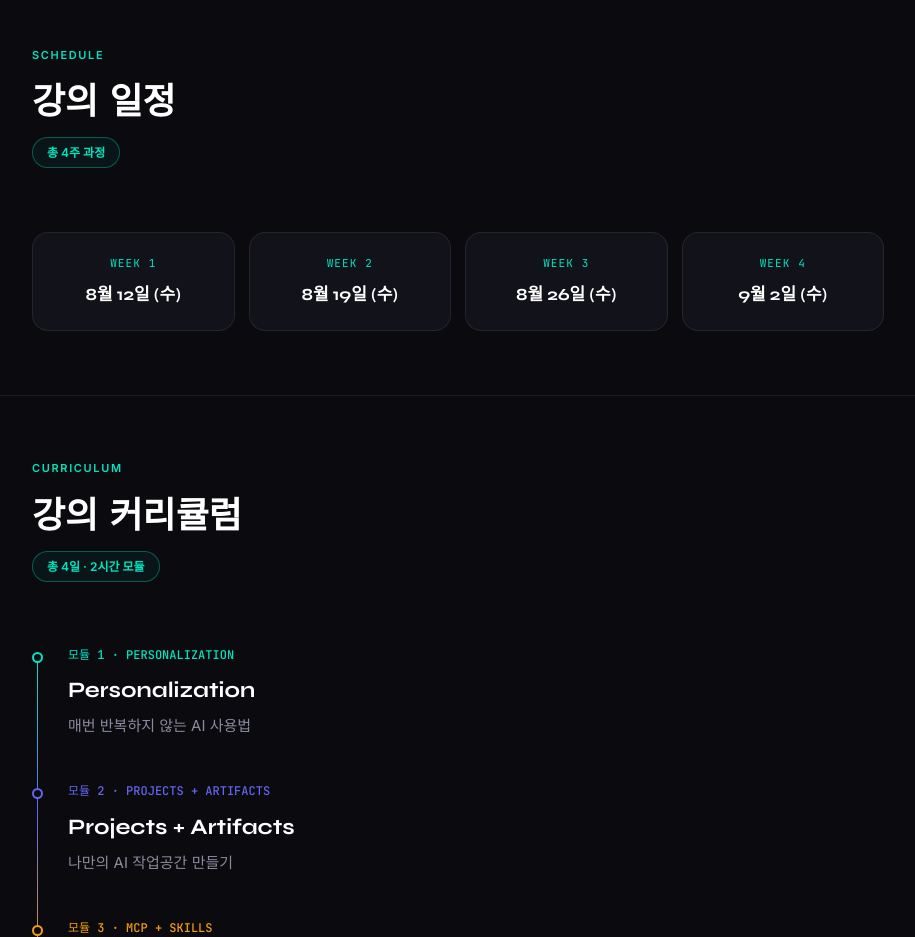
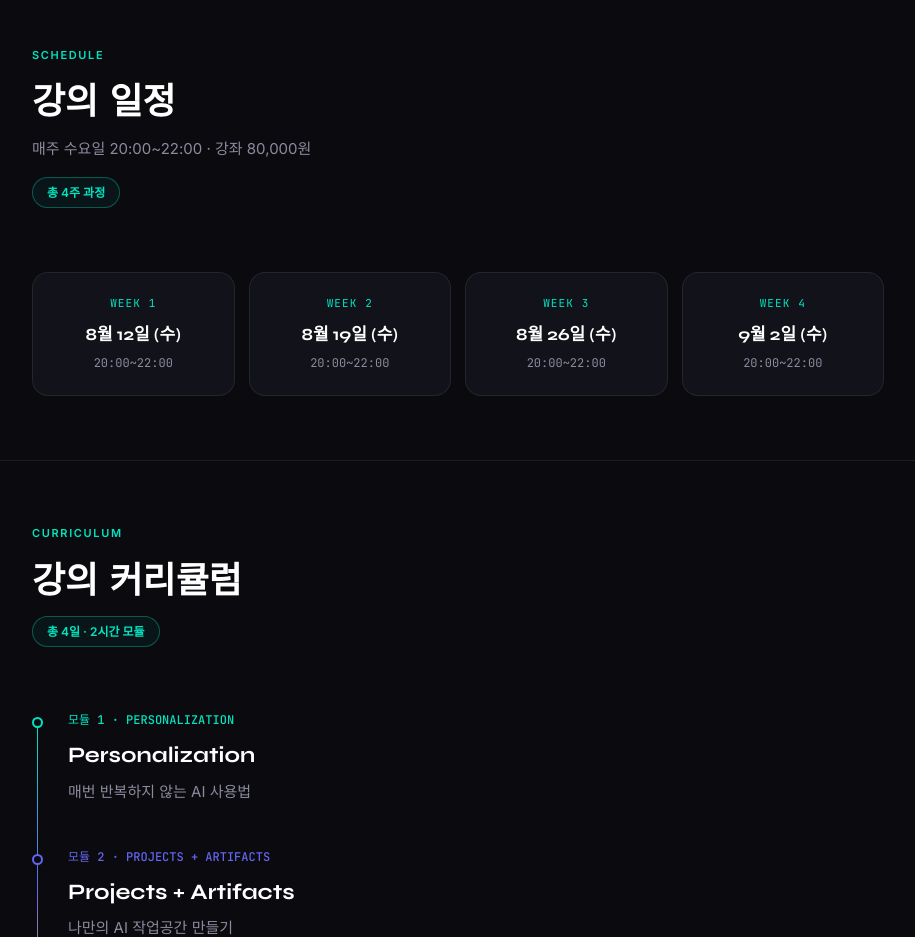
Before and after one commit to will5ma/wearablesearch, a plain HTML site: page course.html in a window 1280 px wide. Shown: the part 1940-2877 px from the top of the page, without its empty margins (182-1097 px from the left). Drawn offline with Linux system fonts and the light colour scheme.

Commit message:
update: 신청 폼 링크 통일, 강의 일정에 시간·가격 정보 추가
- 사이트 전체 '강의 신청하기' 버튼을 naver.me/FhutPFfy로 통일
- index.html Hero 일정, course.html 일정 요약에 20:00~22:00 시간 반영
- course.html WEEK 1~4 카드 각각에 20:00~22:00 시간 추가
- course.html 일정 요약에 '강좌 80,000원' 가격 정보 추가

Co-Authored-By: Claude Sonnet 4.6 <noreply@anthropic.com>

```diff
--- a/course.html
+++ b/course.html
@@ -128,6 +128,11 @@
       margin-bottom: 12px;
     }
     .section-header { margin-bottom: 40px; }
+    .schedule-info {
+      color: var(--text-muted);
+      font-size: 15px;
+      margin-bottom: 16px;
+    }
 
     /* ═══ NAV ═══ */
     #nav {
@@ -332,6 +337,12 @@
       font-family: 'Syne', sans-serif;
       font-weight: 700;
       font-size: 17px;
+    }
+    .schedule-time {
+      font-family: 'JetBrains Mono', monospace;
+      font-size: 12px;
+      color: var(--text-muted);
+      margin-top: 6px;
     }
 
     /* Curriculum timeline */
@@ -639,24 +650,29 @@
       <div class="section-header fade-up">
         <div class="section-label">SCHEDULE</div>
         <h2 class="section-title" id="schedule-title">강의 일정</h2>
+        <p class="schedule-info">매주 수요일 20:00~22:00 · 강좌 80,000원</p>
         <span class="schedule-badge">총 4주 과정</span>
       </div>
       <div class="schedule-grid fade-up" role="list" aria-label="강의 일정 4회">
         <div class="glass-card schedule-card" role="listitem">
           <div class="schedule-week">WEEK 1</div>
           <div class="schedule-date">8월 12일 (수)</div>
+          <div class="schedule-time">20:00~22:00</div>
         </div>
         <div class="glass-card schedule-card" role="listitem">
           <div class="schedule-week">WEEK 2</div>
           <div class="schedule-date">8월 19일 (수)</div>
+          <div class="schedule-time">20:00~22:00</div>
         </div>
         <div class="glass-card schedule-card" role="listitem">
           <div class="schedule-week">WEEK 3</div>
           <div class="schedule-date">8월 26일 (수)</div>
+          <div class="schedule-time">20:00~22:00</div>
         </div>
         <div class="glass-card schedule-card" role="listitem">
           <div class="schedule-week">WEEK 4</div>
           <div class="schedule-date">9월 2일 (수)</div>
+          <div class="schedule-time">20:00~22:00</div>
         </div>
       </div>
     </div>
@@ -744,7 +760,7 @@
         <h2 class="apply-headline" id="apply-title">
           지금 바로 4주 동안<br />Claude AI를 제대로 배우는 여정을 시작하세요.
         </h2>
-        <a href="https://forms.gle/tK8r1CM1stfHhcpS8" target="_blank" rel="noopener noreferrer" class="btn btn-primary" aria-label="강의 신청하기" style="position:relative;">
+        <a href="https://naver.me/FhutPFfy" target="_blank" rel="noopener noreferrer" class="btn btn-primary" aria-label="강의 신청하기" style="position:relative;">
           강의 신청하기
           <svg width="16" height="16" viewBox="0 0 16 16" fill="none" aria-hidden="true">
             <path d="M3 8h10M9 4l4 4-4 4" stroke="currentColor" stroke-width="1.5" stroke-linecap="round" stroke-linejoin="round"/>
```
Also changed, not shown: index.html (+3 -3 lines).
